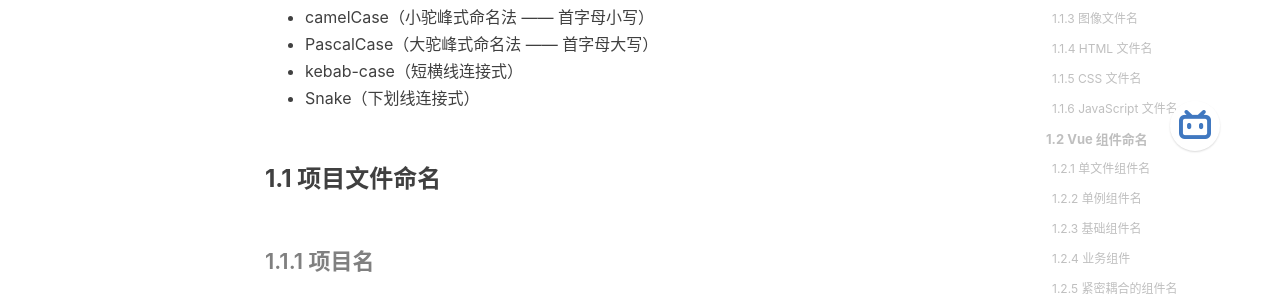
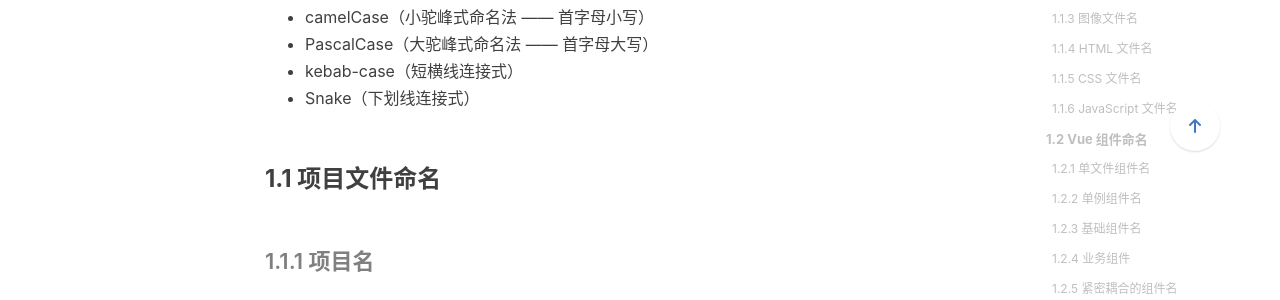
Before and after one commit to Turing-bot/Blog, a Jekyll site: the page built from _posts/2022-09-09-Vue-Code-Style.md, in a window 1280 px wide. Shown: the part 739-1039 px from the top of the page. Built offline with Jekyll 4.4.1, drawn with Linux system fonts in a browser that asks for light colours; nearby versions of some CDN libraries; comment, search, counter and statistics services are not loaded.

Commit message:
init blog

```diff
--- a/_includes/top.html
+++ b/_includes/top.html
@@ -1,5 +1,7 @@
 <div id="backtop">
-  <a href="#"><i class="fa-brands fa-bilibili fa-2xl"></i></a>
+  <a href="#">
+    <i class="fa-solid fa-arrow-up"></i>
+  </a>
 </div>
 
 <style type="text/css">
```
